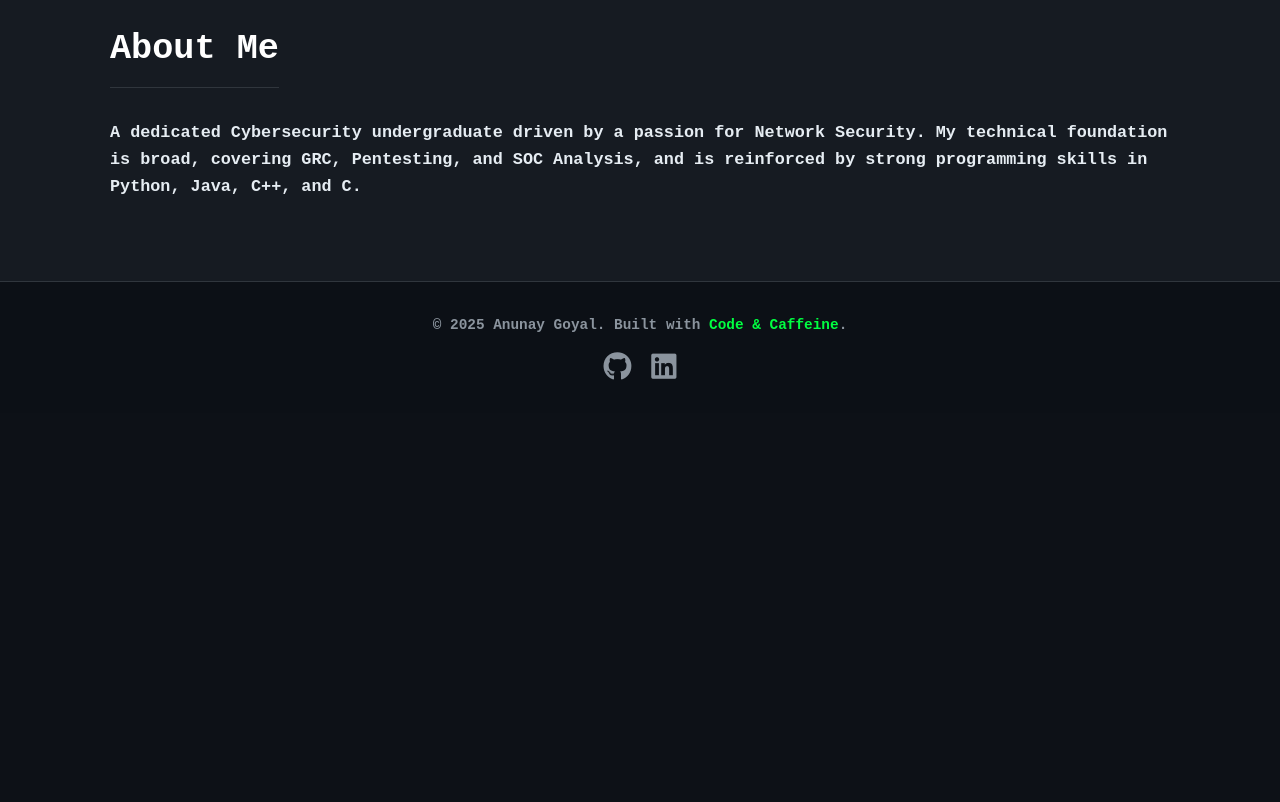
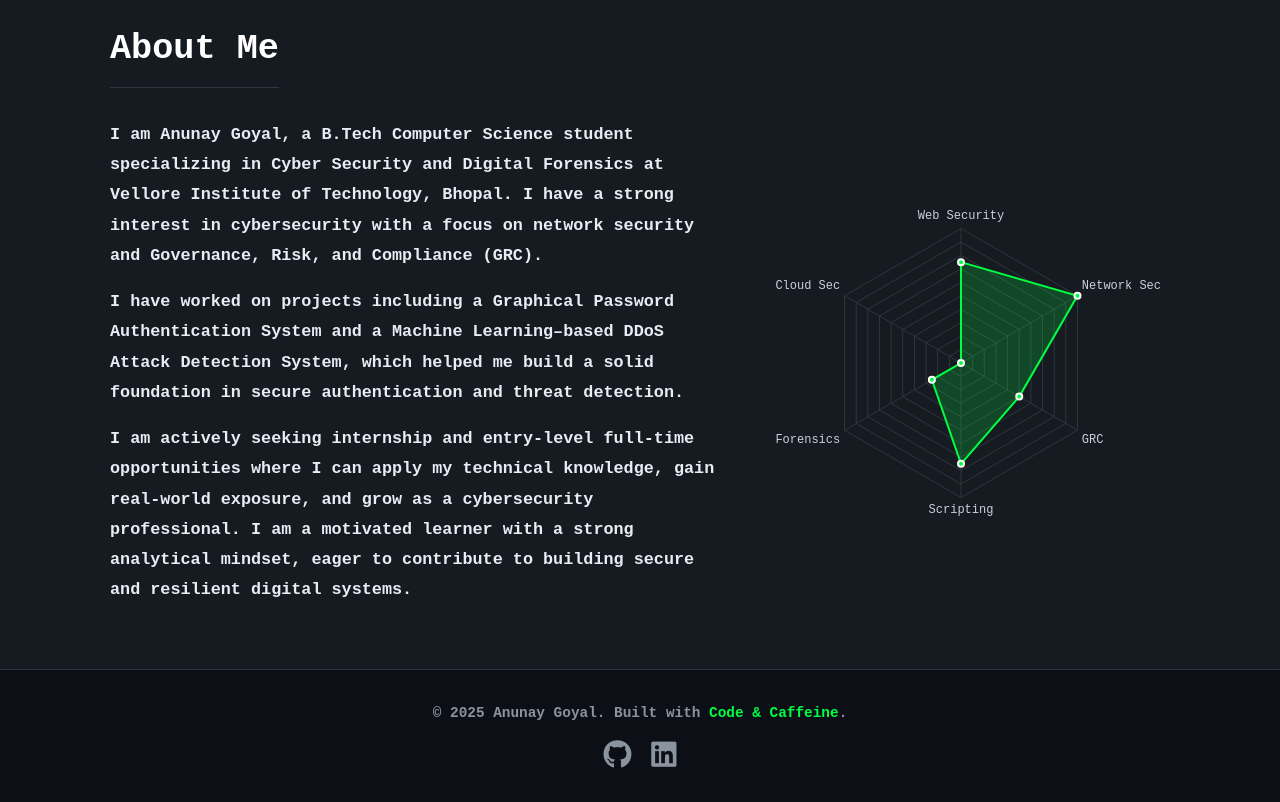
Before and after one commit to AnunayGoyal/portfolio, a plain HTML site: page index.html in a window 1280 px wide. Shown: the part 1500-2302 px from the top of the page. Before the commit the page ends 1913 px from the top, so only its background shows below. Drawn offline with nearby package versions, Linux system fonts and the light colour scheme.

Commit message:
index page updates

```diff
--- /dev/null
+++ b/assets/js/chart.js
@@ -0,0 +1,43 @@
+// Wait for DOM to load before running
+document.addEventListener("DOMContentLoaded", function() {
+    const canvas = document.getElementById('skillsChart');
+
+    if (canvas) {
+        const ctx = canvas.getContext('2d');
+
+        new Chart(ctx, {
+            type: 'radar',
+            data: {
+                labels: ['Web Security', 'Network Sec', 'GRC', 'Scripting', 'Forensics', 'Cloud Sec'],
+                datasets: [{
+                    label: 'Skill Proficiency',
+                    data: [85, 90, 80, 85, 75, 70], // Adjust these values (0-100)
+                    backgroundColor: 'rgba(0, 255, 65, 0.2)', // Neon Green fill
+                    borderColor: '#00ff41', // Neon Green border
+                    borderWidth: 2,
+                    pointBackgroundColor: '#00ff41',
+                    pointBorderColor: '#fff',
+                    pointHoverBackgroundColor: '#fff',
+                    pointHoverBorderColor: '#00ff41'
+                }]
+            },
+            options: {
+                scales: {
+                    r: {
+                        angleLines: { color: '#30363d' }, // Dark grid lines
+                        grid: { color: '#30363d' },
+                        pointLabels: {
+                            color: '#c9d1d9', // Light grey text
+                            font: { family: "'Courier New', monospace", size: 12 }
+                        },
+                        ticks: { display: false, backdropColor: 'transparent' } // Hide numbers
+                    }
+                },
+                plugins: {
+                    legend: { display: false } // Hide legend for cleaner look
+                },
+                maintainAspectRatio: false // Helps with responsiveness
+            }
+        });
+    }
+});
--- a/index.html
+++ b/index.html
@@ -4,10 +4,36 @@
     <meta charset="UTF-8">
     <meta name="viewport" content="width=device-width, initial-scale=1.0">
     <title>Anunay Goyal | Cyber Security</title>
+
+    <!-- 1. SEO & META TAGS -->
+    <meta name="description" content="Cyber Security Portfolio of Anunay Goyal. Showcasing projects in Penetration Testing, SOC Analysis, and GRC.">
+    <meta name="keywords" content="Cyber Security, Penetration Tester, SOC Analyst, GRC, Portfolio, Anunay Goyal, Network Security, Ethical Hacking">
+    <meta name="author" content="Anunay Goyal">
+
+    <!-- 2. OPEN GRAPH / LINKEDIN PREVIEW -->
+    <meta property="og:type" content="website">
+    <meta property="og:url" content="https://anunaygoyal.github.io/portfolio/">
+    <meta property="og:title" content="Anunay Goyal | Cyber Security Analyst">
+    <meta property="og:description" content="Explore my projects, research, and certifications in Offensive & Defensive Security.">
+    <meta property="og:image" content="https://anunaygoyal.github.io/portfolio/assets/images/profile.jpg">
+
+    <!-- 3. TWITTER CARD PREVIEW -->
+    <meta property="twitter:card" content="summary_large_image">
+    <meta property="twitter:url" content="https://anunaygoyal.github.io/portfolio/">
+    <meta property="twitter:title" content="Anunay Goyal | Cyber Security Analyst">
+    <meta property="twitter:description" content="Explore my projects, research, and certifications in Offensive & Defensive Security.">
+    <meta property="twitter:image" content="https://anunaygoyal.github.io/portfolio/assets/images/profile.jpg">
+
+    <!-- Favicon -->
     <link rel="icon" type="image/png" href="assets/images/website-icon.png">
+
+    <!-- Styles -->
     <link rel="stylesheet" href="assets/css/style.css">
     <link rel="stylesheet" href="https://cdnjs.cloudflare.com/ajax/libs/font-awesome/6.4.0/css/all.min.css">
-    <script src="https://cdn.jsdelivr.net/npm/particles.js@2.0.0/particles.min.js"></script>
+
+    <!-- Scripts (Moved here with defer for better performance) -->
+    <script src="https://cdn.jsdelivr.net/npm/particles.js@2.0.0/particles.min.js" defer></script>
+    <script src="https://cdn.jsdelivr.net/npm/chart.js" defer></script>
 </head>
 <body>
 
@@ -33,6 +59,7 @@
             <p style="max-width: 600px; margin: 0 auto; color: var(--text-muted);">
                 Cybersecurity student seeking opportunities; proficient in GRC, Pentesting, and SOC Analysis, with strong coding skills in Python, Java, and C++.
             </p>
+
             <div style="margin-top: 2rem;">
                 <a href="contact.html" class="btn">Get in Touch</a>
                 <a href="projects.html" class="btn" style="background:transparent; border:1px solid var(--text-muted); color:var(--text-muted);">View Work</a>
@@ -89,7 +116,25 @@
     <section class="section" style="background: var(--bg-card);">
         <div class="container">
             <h2>About Me</h2>
-            <p style="margin-bottom: 1rem;">A dedicated Cybersecurity undergraduate driven by a passion for Network Security. My technical foundation is broad, covering GRC, Pentesting, and SOC Analysis, and is reinforced by strong programming skills in Python, Java, C++, and C.</p>
+            <div style="display: flex; justify-content: center; flex-wrap: wrap; align-items: center; gap: 40px;">
+                <!-- KEY FIX: Added explicit font-family style to force the correct font -->
+                <div style="flex: 1; min-width: 300px; font-family: 'Courier New', Courier, monospace;">
+                    <p style="margin-bottom: 1rem; line-height: 1.8; color: var(--text-main);">
+                        I am Anunay Goyal, a B.Tech Computer Science student specializing in <strong>Cyber Security and Digital Forensics</strong> at Vellore Institute of Technology, Bhopal. I have a strong interest in cybersecurity with a focus on <strong>network security</strong> and <strong>Governance, Risk, and Compliance (GRC)</strong>.
+                    </p>
+                    <p style="margin-bottom: 1rem; line-height: 1.8; color: var(--text-main);">
+                        I have worked on projects including a <strong>Graphical Password Authentication System</strong> and a <strong>Machine Learning–based DDoS Attack Detection System</strong>, which helped me build a solid foundation in <strong>secure authentication</strong> and <strong>threat detection</strong>.
+                    </p>
+                    <p style="line-height: 1.8; color: var(--text-main);">
+                        I am actively seeking <strong>internship</strong> and <strong>entry-level full-time opportunities</strong> where I can apply my technical knowledge, gain real-world exposure, and grow as a cybersecurity professional. I am a motivated learner with a strong <strong>analytical mindset</strong>, eager to contribute to building <strong>secure and resilient digital systems</strong>.
+                    </p>
+                </div>
+
+                <!-- RADAR CHART CONTAINER -->
+                <div style="flex: 1; min-width: 300px; max-width: 400px; height: 350px; position: relative;">
+                    <canvas id="skillsChart"></canvas>
+                </div>
+            </div>
         </div>
     </section>
 
@@ -101,6 +146,8 @@
         </div>
     </footer>
 
-    <script src="assets/js/main.js"></script>
+    <!-- Local Scripts -->
+    <script src="assets/js/main.js" defer></script>
+    <script src="assets/js/chart.js" defer></script>
 </body>
 </html>
```
Also changed, not shown: contact.html (+0 -1 lines), education.html (+2 -2 lines).
